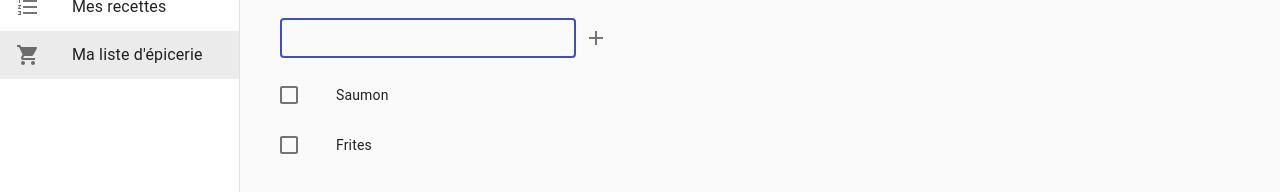
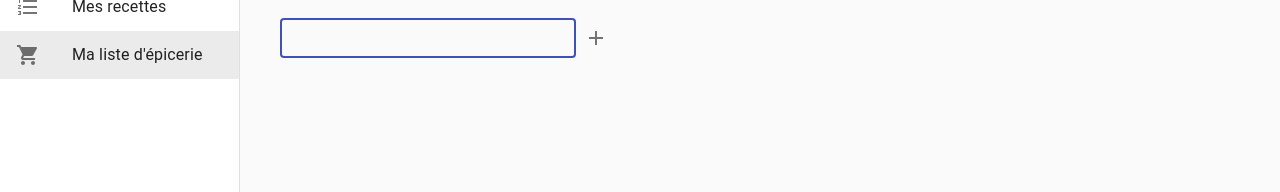
Before and after one commit to anaregian/planificateur-de-repas, a React app: page /epicerie in a window 1280 px wide. Shown: the part 186-378 px from the top of the page. Built offline with nearby package versions, Linux system fonts and the light colour scheme.

Commit message:
fix grocery list bug

```diff
--- a/src/data/ingredient.ts
+++ b/src/data/ingredient.ts
@@ -7,7 +7,7 @@ export const chicken: Ingredient = {
 
 export const steak: Ingredient = {
   id: uuid(),
-  name: "steak"
+  name: "Steak"
 };
 
 export const salmon: Ingredient = {
--- a/src/views/grocery-list/components/GroceryList.tsx
+++ b/src/views/grocery-list/components/GroceryList.tsx
@@ -13,6 +13,7 @@ import {
   IconButton
 } from "@material-ui/core";
 import { useSelector, useDispatch } from "react-redux";
+import { isWithinInterval, startOfWeek, endOfWeek } from "date-fns";
 import { RootState, store } from "@app/context/store";
 import { useForm } from "@app/hooks/useForm";
 import { Add } from "@material-ui/icons";
@@ -40,15 +41,21 @@ export const GroceryList: React.FC = () => {
     dispatch(groceryListActions.addIngredient({ ingredient: createdIngredient }));
   };
 
-  const { ingredients, recipeIngredients, inventory, groceryListIngredients } = useSelector((state: RootState) => ({
-    ingredients: state.ingredientContext.ingredients,
-    recipeIngredients: state.recipeContext.recipes.flatMap(r => r.ingredients),
-    inventory: state.storageUnitContext.storageUnits.flatMap(su => su.ingredients),
-    groceryListIngredients: state.groceryListContext.items
-  }));
+  const { ingredients, plannedRecipeIngredients, inventory, groceryListIngredients } = useSelector(
+    (state: RootState) => ({
+      ingredients: state.ingredientContext.ingredients,
+      plannedRecipeIngredients: state.plannerContext.planner
+        .filter(p => isWithinInterval(new Date(p.date), { start: startOfWeek(new Date()), end: endOfWeek(new Date()) }))
+        .flatMap(p => p.recipeIds)
+        .map(id => state.recipeContext.recipes.find(recipe => recipe.id === id))
+        .flatMap(recipe => recipe.ingredients),
+      inventory: state.storageUnitContext.storageUnits.flatMap(su => su.ingredients),
+      groceryListIngredients: state.groceryListContext.items
+    })
+  );
 
   const recipeIngredientsToBuy = ingredients
-    .filter(ingredients => recipeIngredients.includes(ingredients))
+    .filter(ingredients => plannedRecipeIngredients.includes(ingredients))
     .filter(ingredients => !inventory.includes(ingredients));
 
   const extraIngredientsToBuy = groceryListIngredients.filter(gli => !recipeIngredientsToBuy.includes(gli));
```
